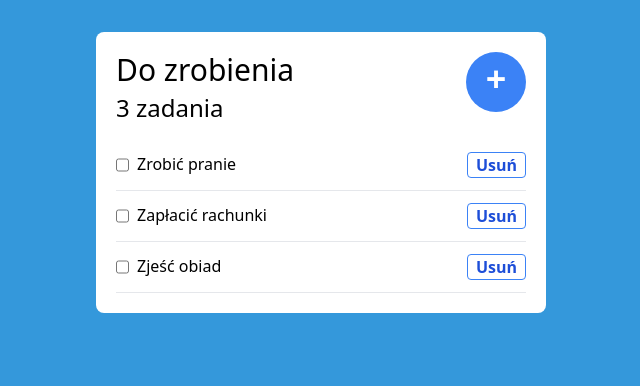
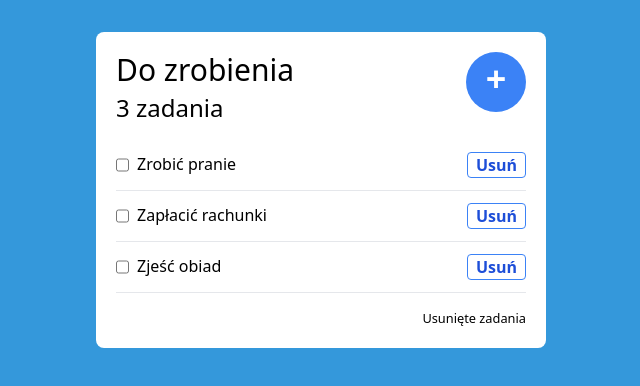
Before and after one commit to Patrykbarc/react-todo, a React (Vite) app: page / in a window 1280 px wide. Shown: the top 386 px of the page, without its empty margins (319-959 px from the left). Built offline with nearby package versions, Linux system fonts and the light colour scheme.

Commit message:
Deleted tasks mockup

```diff
--- a/package.json
+++ b/package.json
@@ -12,7 +12,8 @@
 	"dependencies": {
 		"react": "^18.2.0",
 		"react-beautiful-dnd": "^13.1.1",
-		"react-dom": "^18.2.0"
+		"react-dom": "^18.2.0",
+		"react-modal": "^3.16.1"
 	},
 	"devDependencies": {
 		"@types/react": "^18.2.43",
--- a/src/App.jsx
+++ b/src/App.jsx
@@ -13,10 +13,17 @@ function App() {
     { name: "Zjeść obiad", id: 3, isFinished: false },
   ]);
   const [taskName, setTaskName] = useState("");
+  const [deletedTasks, setDeletedTasks] = useState([
+    { name: "Zrobić pranie", id: 7, isFinished: false },
+    { name: "Zapłacić rachunki", id: 8, isFinished: false },
+    { name: "Zapłacić rachunki", id: 8, isFinished: false },
+  ]);
 
   function deleteTask(taskId) {
     setTasksList((prevData) => prevData.filter((task) => task.id !== taskId));
   }
+
+  function handleDeletedTaskList() {}
 
   return (
     <div className="container flex w-[450px] flex-col gap-4 rounded-lg bg-white p-5">
@@ -41,6 +48,9 @@ function App() {
           deleteTask={deleteTask}
         />
       )}
+      {deletedTasks.length !== 0 && (
+        <DeletedTasks deletedTasks={deletedTasks} />
+      )}
     </div>
   );
 }
--- a/src/components/DeletedTasks.jsx
+++ b/src/components/DeletedTasks.jsx
@@ -1,24 +1,60 @@
-function Modal() {
+import Modal from "react-modal";
+import { useState } from "react";
+
+export function DeletedTasks({ deletedTasks }) {
+  const customStyles = {
+    content: {
+      top: "25%",
+      left: "50%",
+      right: "auto",
+      bottom: "auto",
+      marginRight: "-50%",
+      width: "500px",
+      transform: "translate(-50%, -50%)",
+    },
+  };
+
+  Modal.setAppElement("#root");
+
+  const [modalIsOpen, setIsOpen] = useState(false);
+
+  function openModal() {
+    setIsOpen(true);
+  }
+
+  function closeModal() {
+    setIsOpen(false);
+  }
+
   return (
-    <div className="absolute left-0 right-0 m-auto w-96 bg-slate-500">
-      <ul>
-        <li>zadanie 1</li>
-        <li>zadanie 2</li>
-        <li>zadanie 3</li>
-        <li>zadanie 4</li>
-        <li>zadanie 5</li>
-      </ul>
+    <div>
+      <small className="flex justify-end">
+        <button onClick={openModal}>Usunięte zadania</button>
+      </small>
+      <Modal
+        isOpen={modalIsOpen}
+        onRequestClose={closeModal}
+        style={customStyles}
+      >
+        <div className="mb-5 flex justify-between align-middle">
+          <h2 className="text-3xl font-medium">Usunięte zadania</h2>
+          <button onClick={closeModal}>x</button>
+        </div>
+        <form onSubmit={(e) => e.preventDefault()}>
+          <ul>
+            {deletedTasks.map(({ id, name }) => (
+              <div key={`task-${id}`} className="flex justify-between">
+                <li className="border-b py-2 last-of-type:border-none">
+                  {name}
+                </li>
+                <button className="h-fit rounded border border-blue-500 bg-transparent px-2 font-semibold text-blue-700 hover:border-transparent hover:bg-blue-500 hover:text-white">
+                  Przywróć
+                </button>
+              </div>
+            ))}
+          </ul>
+        </form>
+      </Modal>
     </div>
   );
 }
-
-export function DeletedTasks() {
-  return (
-    <>
-      <small className="text-end">
-        <button>Usunięte zadania</button>
-      </small>
-      <Modal />
-    </>
-  );
-}
--- a/src/components/TasksList.jsx
+++ b/src/components/TasksList.jsx
@@ -46,7 +46,7 @@ export function TasksList({ tasksList, setTasksList, deleteTask }) {
                           </label>
                         </div>
 
-                        <div className="flex gap-2">
+                        <div>
                           <button
                             className="h-fit rounded border border-blue-500 bg-transparent px-2 font-semibold text-blue-700 hover:border-transparent hover:bg-blue-500 hover:text-white"
                             onClick={() => deleteTask(id)}
```
Also changed, not shown: 1 other file (tests, documents, lock files or other folders).
